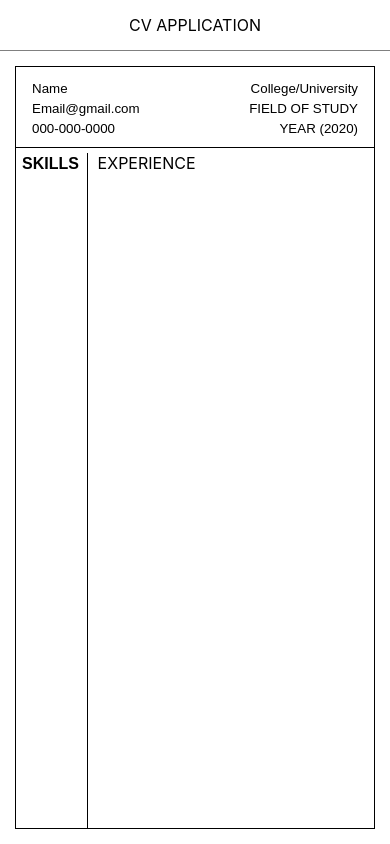
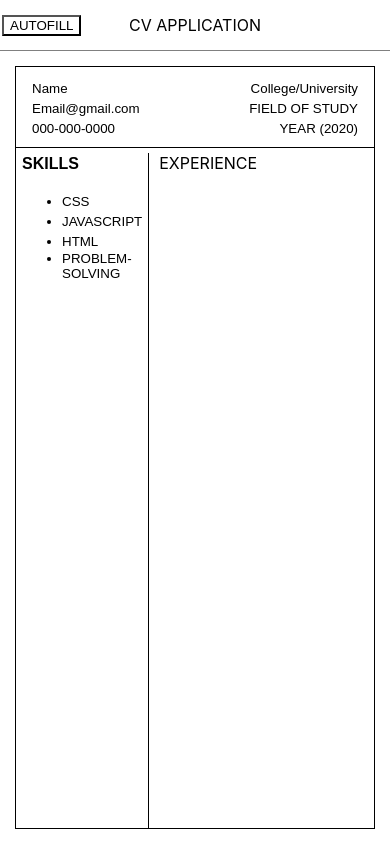
Before and after one commit to jw287962/cv-project, a React (Create React App) app: page / in a window 390 px wide. Built offline with nearby package versions, Linux system fonts and the light colour scheme.

Commit message:
able to add new skills to the list

```diff
--- a/src/App.css
+++ b/src/App.css
@@ -10,7 +10,10 @@
   border-bottom: 1px solid grey;
 }
 
-
+.filldata{
+  position: absolute;
+  left: 2px;
+}
 .formContainer{
   border: 1px solid black;
   margin: 15px;
@@ -26,23 +29,7 @@ button{
 
 
 /* for skills */
-.grid{
-  display: grid;
-  grid-template-columns: 1fr 4fr;
-  margin-top: 5px;
 
-}
-.skill{
-  font-size: 16px;
-  font-weight: bold;
-
-}
-.skills{
-  padding: 0px ;
-  height: clamp(500px,80vh,1000px);
-  border-right: 1px solid black;
-
-}
 /* each editable form input is a detail */
 #detail{
   border: none;
--- a/src/App.js
+++ b/src/App.js
@@ -11,7 +11,7 @@ class App extends React.Component {
     this.state = {
       personal: {name: "Name", email: "Email@gmail.com", phone: "000-000-0000"},
       university: {school: "College/University", major: "FIELD OF STUDY", graduation: "YEAR (2020)"},
-      skills: [],
+      skills: ['CSS','JAVASCRIPT','HTML','PROBLEM-SOLVING'],
       experience: [{company: "",title: "", task: []}],
       button: true,
     }
@@ -138,7 +138,9 @@ class App extends React.Component {
     A section to add your educational experience (school name, title of study, date of study)
     A section to add practical experience (company name, position title, main tasks of your jobs, date from and until when you worked for that company)
  */}
-    <div className='header'> CV APPLICATION</div>
+    <div className='header'> CV APPLICATION
+      <button className='filldata'>AUTOFILL</button>
+    </div>
       <div className='formContainer'>
           <div className='personal'>
               {/* <Button button={this.state.button} value={this.state.name} ></Button> */}
@@ -158,7 +160,7 @@ class App extends React.Component {
             </div>
             <div className='grid'>
               <div  className='skills left'>
-                <Skills></Skills>
+                <Skills data={this.state.skills}></Skills>
 
               </div>
               <div  className='experience'>
--- a/src/component/Skills.js
+++ b/src/component/Skills.js
@@ -1,5 +1,5 @@
 import React from "react";
-
+import './skills.css'
 
 class Skills extends React.Component{
   constructor(props){
@@ -7,7 +7,7 @@ class Skills extends React.Component{
 
 
     this.state = {
-      personal: {name: "Name", email: "Email", phone: "000-000-0000"},
+      data: this.props.data,
       button: true,
     }
       // if(!this.props.button){
@@ -26,24 +26,30 @@ class Skills extends React.Component{
 
 
     this.updateData = (e) => {
-      this.setState({button: !this.state.button})
-      console.log('Click Saving Button')
+      this.setState({
+        button: !this.state.button,
+      })
 
 
     }
-    this.onChangeUpdate = (e) => {
+    this.onChangeSkillInput = (e) => {
       console.log(e.target.value)
-      this.setState({personal: {name: e.target.value}})
+      this.setState({
+        newItem: e.target.value,
+      })
     }
     this.editSkillsList= (e) =>{
         this.setState({
-          button: !this.state.button
+          button: !this.state.button,
         })
     }
+
     this.saveSkillList= (e) =>{
       console.log('save skills list')
+      console.log(e.target);
       this.setState({
-        button: !this.state.button
+        button: !this.state.button,
+        data: this.state.data.concat((this.state.newItem).toUpperCase())
       })
   }
   }
@@ -58,8 +64,16 @@ class Skills extends React.Component{
             </div>
           </button>
           <button className={(this.state.button) ? 'hidden': 'nothidden'} onClick={this.saveSkillList}> Save</button>
+          <input className={((this.state.button) ? 'hidden': 'nothidden') + " skillsInput"} onChange={this.onChangeSkillInput}></input>
+            <ul>
+              {this.state.data.map(element => {
+                return (
+                      <button className="borderless alignleft" onClick={this.deleteSkill}>
+                        <li>{element} </li>
+                      </button>
+              )})}
+              </ul>
 
-            {/* <button type={this.state.type}>{this.state.value}</button> */}
 
         </div>
       )
--- /dev/null
+++ b/src/component/skills.css
@@ -0,0 +1,22 @@
+/* for skills */
+.grid{
+  display: grid;
+  grid-template-columns: 1fr 4fr;
+  margin-top: 5px;
+
+}
+.skill{
+  font-size: 16px;
+  font-weight: bold;
+
+}
+.skills{
+  padding: 0px ;
+  height: clamp(500px,80vh,1000px);
+  border-right: 1px solid black;
+  max-width: 150px;
+}
+
+.skillsInput{
+  max-width: 143px;
+}
```
